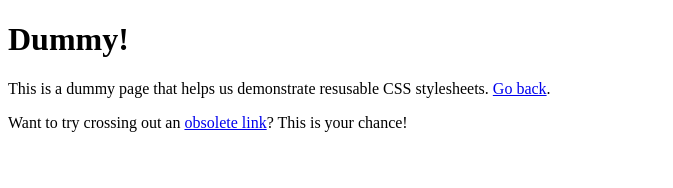
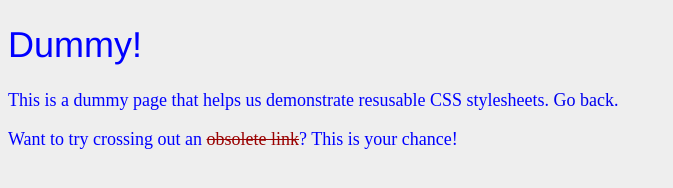
Before and after one commit to rllzrc/html-css, a plain HTML site: page css/dummy.html in a window 1280 px wide. Shown: the whole page, without its empty margins (0-673 px from the left). Drawn offline with Linux system fonts and the light colour scheme.

Commit message:
add css stylesheet

```diff
--- a/css/dummy.html
+++ b/css/dummy.html
@@ -5,6 +5,13 @@
   <meta charset="UTF-8">
   <meta name="viewport" content="width=device-width, initial-scale=1.0">
   <title>Dummy Doc!</title>
+
+  <link rel='stylesheet' href='styles.css'/>
+  <style>
+    body {
+      color: #0000FF;
+    }
+  </style>
 </head>
 
 <body>
@@ -12,7 +19,7 @@
 
   <p>This is a dummy page that helps us demonstrate resusable CSS stylesheets. <a href='hello-css.html'>Go back</a>.</p>
 
-  <p>Want to try crossing out an <a href='nowhere.html'>obsolete link</a>? This is your chance!</p>
+  <p>Want to try crossing out an <a href='nowhere.html' style='color: #990000; text-decoration: line-through;'>obsolete link</a>? This is your chance!</p>
 
 </body>
 
--- a/css/styles.css
+++ b/css/styles.css
@@ -1,5 +1,66 @@
 /* A CSS “rule” always starts with a “selector” that defines which HTML elements it applies to. In this case, we’re trying to style the <body> element. After the selector, we have the “declarations block” inside of some curly braces. Any “properties” we set in here will affect the <body> element. */
 
 body {
-  color: #FF0000;
+  color: #414141;
+  background-color: #EEEEEE;
+  font-size: 18px;
 }
+
+h1 {
+  font-size: 2em;
+}
+
+h2 {
+  font-size: 1.6em;
+}
+
+h1, h2, h3, h4, h5, h6 {
+  font-family: "Helvetica", "Arial", sans-serif;
+  font-weight: normal;
+}
+
+/* List Styles */
+
+/* lets you alter the bullet icon used for <li> elements. you'll typically want to define it on the parent <uL> or <ol> element: */
+
+ul {
+  list-style-type: circle;
+}
+
+ol {
+  list-style-type: lower-roman;
+}
+
+/* UNDERLINES: text declaration property determines whether text is underlined or not. If set to NONE we can remove the default underline from all of our links as below:
+
+!!For adding a common value with strike thru, use HTML <ins> and <del> elements instead of adding line-through style to an ol <p> tag
+
+*/
+
+a {
+  text-decoration: none;
+}
+
+/* ! TEXT ALIGNMENT ! */
+/* this property defines the alignment of the text in an HTML element -> you can also pass it right, center, or justify */
+
+p {
+  text-align: left;
+}
+
+/* ! FONT WEIGHT && STYLES */
+/* font weight = defines the boldness of the text in an element -> font style = property that indicates whether its italicized or not
+
+/* example:
+
+em {
+  font-weight: normal;
+  font-style: italic;
+}
+
+strong {
+  font-weight: bold;
+  font-style: normal;
+}
+
+*/
```
